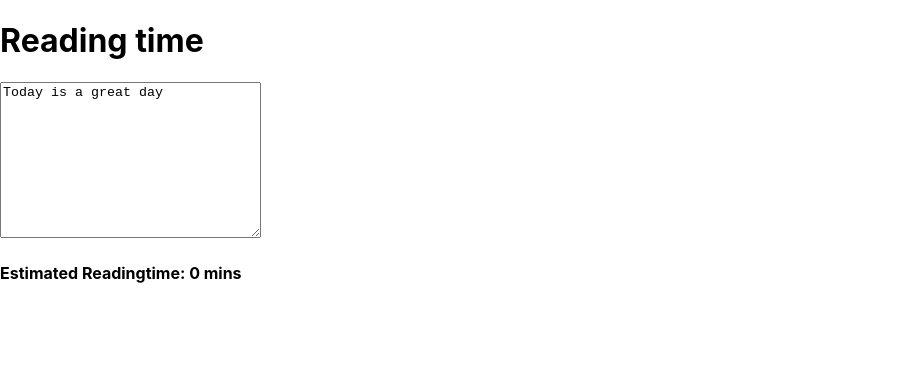
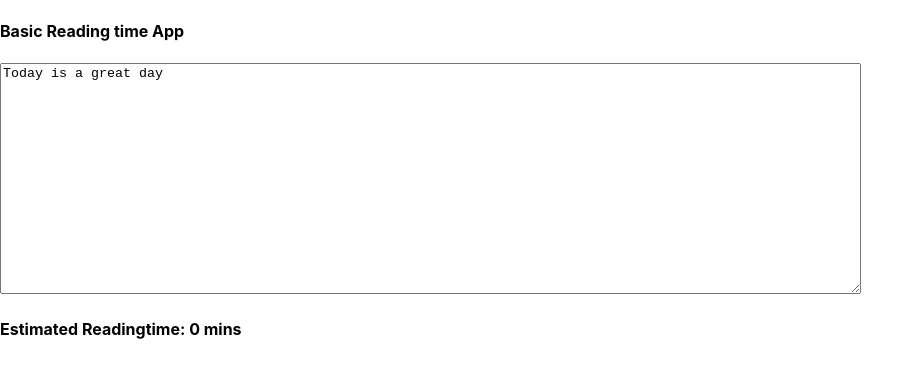
Before and after one commit to dedanmsafari/readingtimeApp, a React (Create React App) app: page / in a window 1280 px wide. Shown: the top 378 px of the page, without its empty margins (0-924 px from the left). Built offline with nearby package versions, Linux system fonts and the light colour scheme.

Commit message:
minor bootstrap changes

```diff
--- a/src/App.js
+++ b/src/App.js
@@ -13,19 +13,19 @@ this.state = {text:'Today is a great day'}
 }
   render() {
     return (
-      <div className="container-fluid">
-      <h1>Reading time</h1>
+      <div className="container">
+      <h4>Basic Reading time App </h4>
       <div className="row">
-        <div className="col-md-6">
+        <div className="col-md-8">
           <div className="form-group">
             <textarea
 
             value={this.state.text}
             onChange={this.handleChange}
-            id="readingtextarea" cols="30" rows="10"></textarea>
+            id="readingtextarea" cols="105" rows="15"></textarea>
           </div>
         </div>
-        <div className="col-md-6">
+        <div className="col-md-4">
         < Readingtime  text={this.state.text} />
         </div>
       </div>
```
